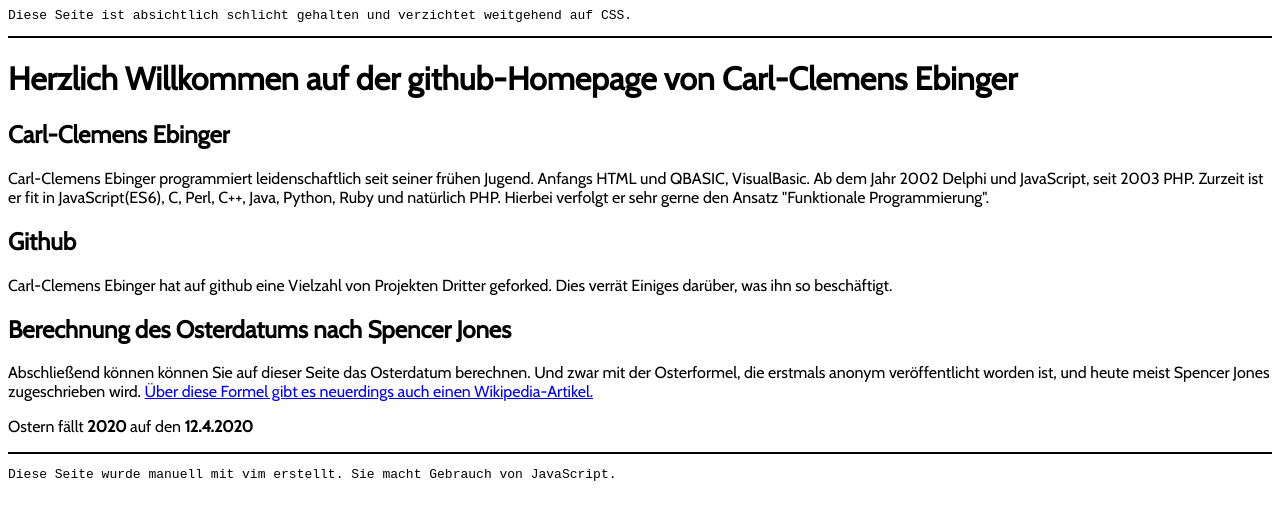
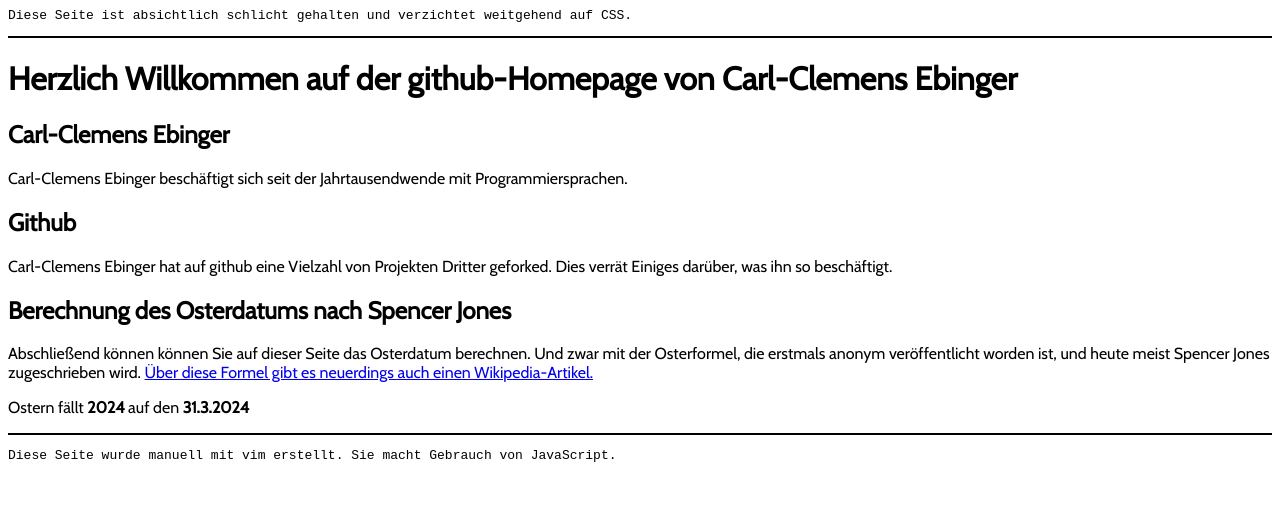
Before and after one commit to ccebinger/ccebinger.github.io, a plain HTML site: page index.html in a window 1280 px wide. Drawn offline with nearby package versions, Linux system fonts and the light colour scheme.

Commit message:
index.html

```diff
--- a/index.html
+++ b/index.html
@@ -43,20 +43,16 @@ return date + "." + n + "." + jahr
 		<hr color="black"/>
 		<h1>Herzlich Willkommen auf der github-Homepage von Carl-Clemens Ebinger</h1>
 		<h2>Carl-Clemens Ebinger</h2>
-			<p>Carl-Clemens Ebinger programmiert leidenschaftlich seit seiner frühen
-Jugend. Anfangs HTML und QBASIC, VisualBasic. Ab dem Jahr 2002 Delphi und
-JavaScript, seit 2003 PHP. Zurzeit ist er fit in JavaScript(ES6), C, Perl, C++,
-Java, Python, Ruby und natürlich PHP. Hierbei verfolgt er sehr gerne den Ansatz "Funktionale
-Programmierung". </p>
+			<p>Carl-Clemens Ebinger beschäftigt sich seit der Jahrtausendwende mit Programmiersprachen.</p>
 	        <h2>Github</h2>
-		<p>Carl-Clemens Ebinger hat auf github eine Vielzahl von Projekten Dritter geforked. Dies verrät Einiges darüber, was ihn so beschäftigt.</p>
+			<p>Carl-Clemens Ebinger hat auf github eine Vielzahl von Projekten Dritter geforked. Dies verrät Einiges darüber, was ihn so beschäftigt.</p>
 		<h2>Berechnung des Osterdatums nach Spencer Jones</h2>
-		<p>Abschließend können können Sie auf dieser Seite das Osterdatum berechnen. Und zwar mit der Osterformel, die erstmals anonym veröffentlicht worden ist, und heute meist Spencer Jones zugeschrieben wird. <a href="https://de.wikipedia.org/wiki/Spencers_Osterformel" target="_blank"> Über diese Formel gibt es neuerdings auch einen Wikipedia-Artikel.</a></p>
+			<p>Abschließend können können Sie auf dieser Seite das Osterdatum berechnen. Und zwar mit der Osterformel, die erstmals anonym veröffentlicht worden ist, und heute meist Spencer Jones zugeschrieben wird. <a href="https://de.wikipedia.org/wiki/Spencers_Osterformel" target="_blank"> Über diese Formel gibt es neuerdings auch einen Wikipedia-Artikel.</a></p>
 
 		<!--- <p>Dies soll ein Beispiel für eine Single Page Application sein.</p> -->
-		<p>Ostern fällt <b>2020</b> auf den <b><script> document.writeln(ostern(2020)); </script></b>
+			<p>Ostern fällt <b>2024</b> auf den <b><script> document.writeln(ostern(2024)); </script></b>
 
-<hr color="black">
-		<pre>Diese Seite wurde manuell mit vim erstellt. Sie macht Gebrauch von JavaScript.</pre>
+		<hr color="black">
+			<pre>Diese Seite wurde manuell mit vim erstellt. Sie macht Gebrauch von JavaScript.</pre>
 	</body>
 </html>
```
Also changed, not shown: 1 other file.
